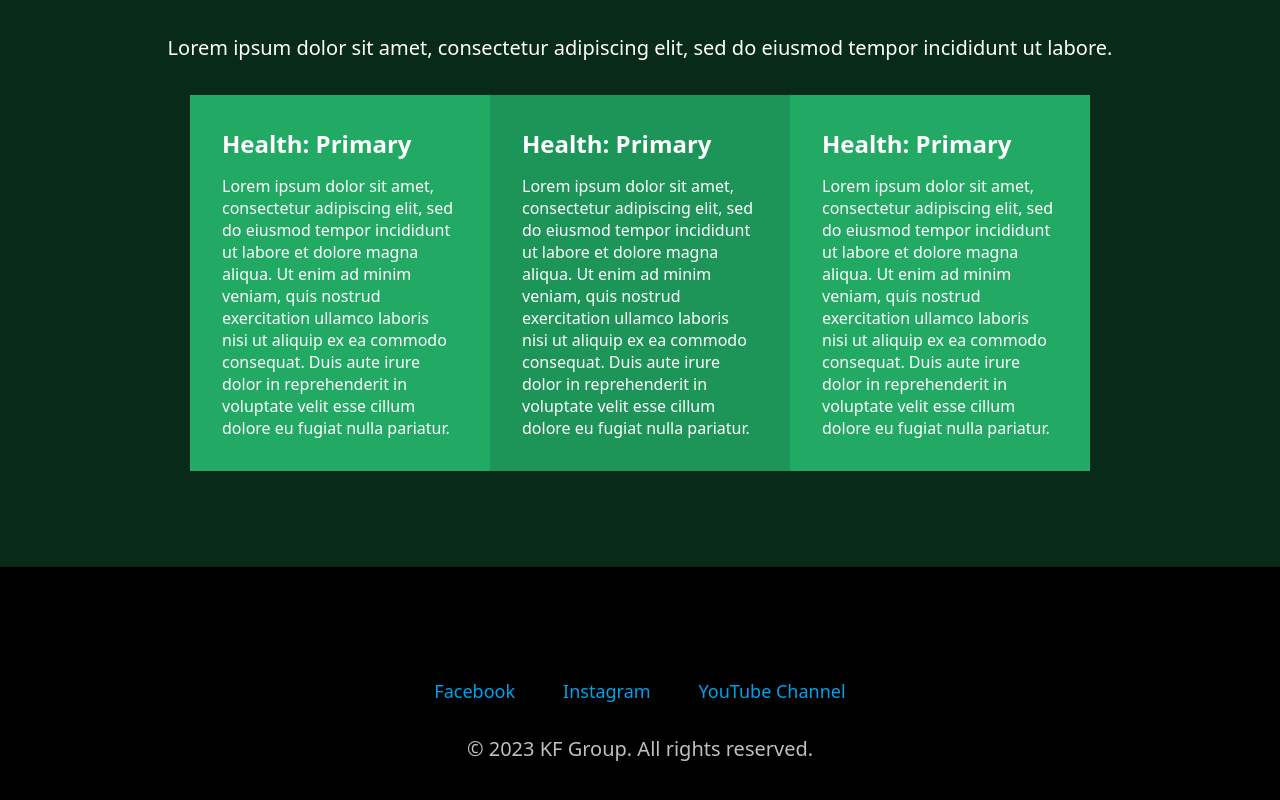
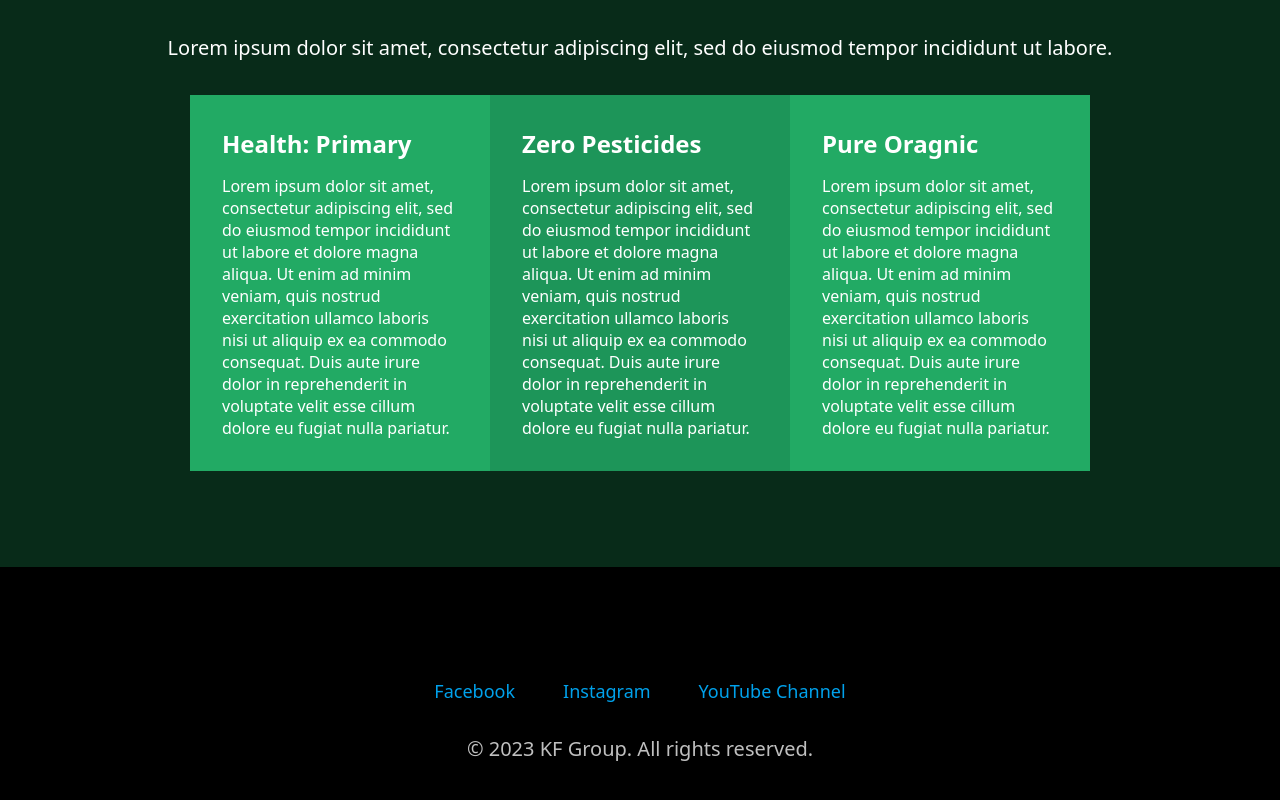
Before and after one commit to Code-Beaker/kf-08, a plain HTML site: page about.html in a window 1280 px wide. Shown: the part 2236-3036 px from the top of the page. Drawn offline with Linux system fonts and the light colour scheme.

Commit message:
updated about content text

```diff
--- a/about.html
+++ b/about.html
@@ -67,7 +67,7 @@
           </p>
         </div>
         <div class="flex-item">
-          <h2 class="flex-item-title">Health: Primary</h2>
+          <h2 class="flex-item-title">Zero Pesticides</h2>
           <p class="flex-item-body">
             Lorem ipsum dolor sit amet, consectetur adipiscing elit, sed do
             eiusmod tempor incididunt ut labore et dolore magna aliqua. Ut enim
@@ -78,7 +78,7 @@
           </p>
         </div>
         <div class="flex-item">
-          <h2 class="flex-item-title">Health: Primary</h2>
+          <h2 class="flex-item-title">Pure Oragnic</h2>
           <p class="flex-item-body">
             Lorem ipsum dolor sit amet, consectetur adipiscing elit, sed do
             eiusmod tempor incididunt ut labore et dolore magna aliqua. Ut enim
```
